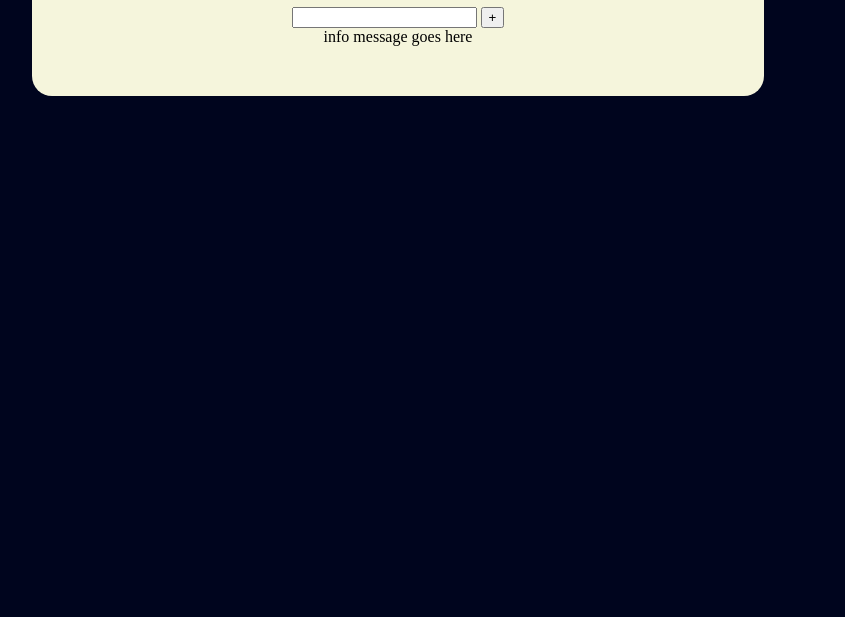
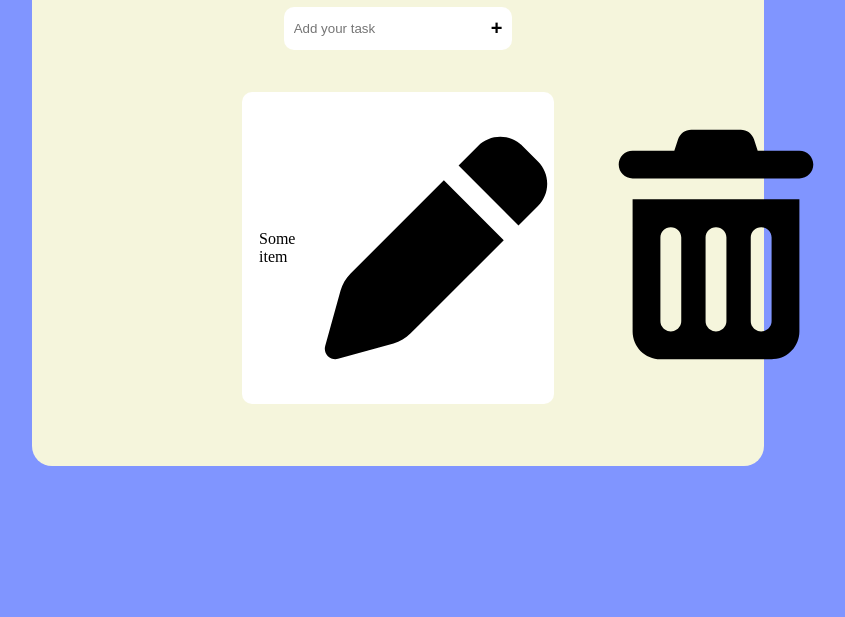
Before and after one commit to PatrykStefaniak/Todo-List, a plain HTML site: page index.html in a window 1280 px wide. Shown: the part 183-800 px from the top of the page, without its empty margins (242-1087 px from the left). Drawn offline with Linux system fonts and the light colour scheme.

Commit message:
Table and style improvements. Added icon images.

```diff
--- a/css/style.css
+++ b/css/style.css
@@ -1,5 +1,6 @@
 body {
-    background-color: rgb(0 5 30);
+    background-color: rgb(128 149 255);
+    font-size: 16px;
 }
 
 main {
@@ -12,3 +13,92 @@ main {
     text-align: center;
     border-radius: 20px;
 }
+
+.centerContent {
+    display: flex;
+    justify-content: center;
+}
+
+.hidden {
+    display: none;
+}
+
+/* input container */
+
+#inputContainer {}
+
+input {
+    border: 0;
+    padding: 10px;
+    border-radius: 10px 0 0 10px;
+}
+
+.inputButton {
+    border-radius: 0 10px 10px 0;
+    border: 0;
+    background-color: white;
+    padding: 10px;
+    font-weight: bold;
+    font-size: 20px;
+}
+
+.inputButton:hover {
+    background-color: aliceblue;
+}
+
+.inputButton:active {
+    background-color: rgb(230, 243, 253);
+}
+
+/* table */
+
+#tableContainer {
+    margin-top: 30px;
+}
+
+table {
+    width: 50%;
+}
+
+tr {
+    background-color: white;
+    padding: 16px;
+    border-radius: 10px;
+    display: flex;
+    margin: 10px 0;
+}
+
+tr td:nth-child(1) {
+    flex: 10;
+    text-align: left;
+}
+
+tr td:nth-child(2), tr td:nth-child(3) {
+    flex: 1;
+}
+
+td {
+    margin: auto;
+}
+
+/* icons */
+
+.icon {
+    font-size: 10px;
+}
+
+.pen {
+    content: url('../img/pen.svg');
+}
+
+.trashCan {
+    content: url('../img/trash-can.svg');
+}
+
+.plus {
+    content: url('../img/plus.svg');
+}
+
+.penToSquare {
+    content: url('../img/pen-to-square.svg');
+}
--- a/index.html
+++ b/index.html
@@ -10,14 +10,23 @@
 <body>
     <main>
         <h1>ToDo List</h1>
-        <div>
-            <input type="text">
-            <button id="addButton">
+        <div id="inputContainer" class="centerContent">
+            <input type="text" placeholder="Add your task" />
+            <button id="addButton" class="inputButton">
                 +
             </button>
         </div>
-        <div id="infoContainer">
+        <div id="infoContainer" class="hidden">
             info message goes here
+        </div>
+        <div id="tableContainer" class="centerContent">
+            <table>
+                <tr>
+                    <td>Some item</td>
+                    <td class="icon pen"></td>
+                    <td class="icon trashCan"></td>
+                </tr>
+            </table>
         </div>
     </main>
 </body>
```
Also changed, not shown: img/pen-to-square.svg (added), img/pen.svg (added), img/plus.svg (added), img/trash-can.svg (added).
